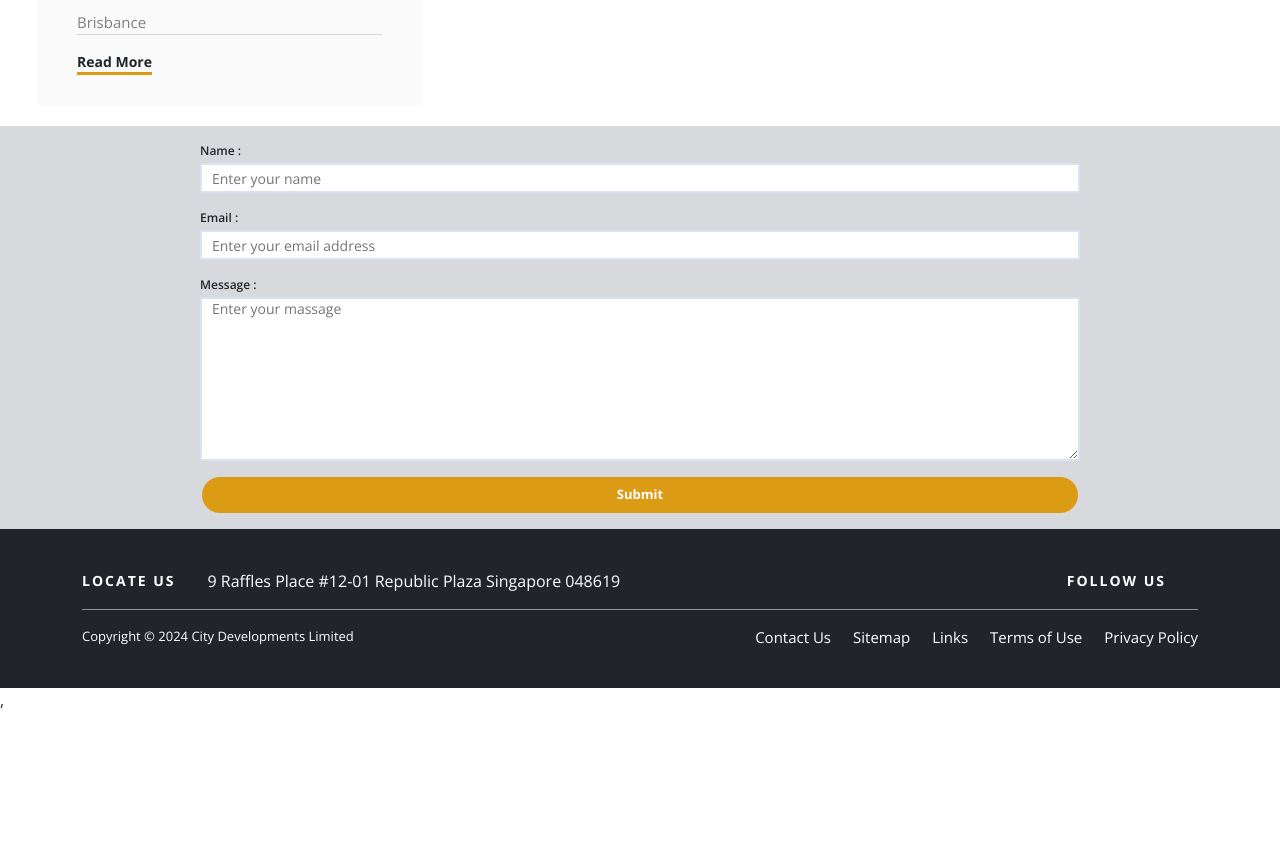
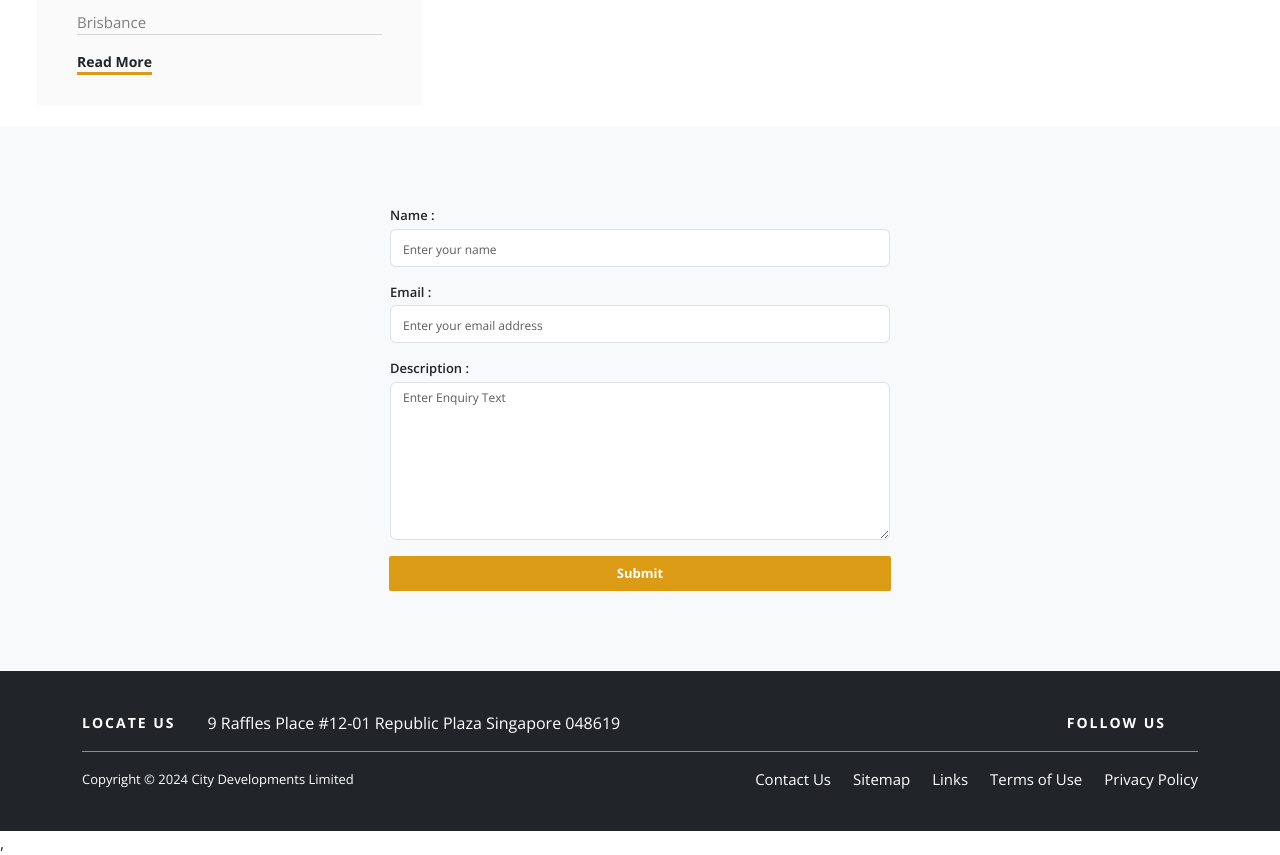
Before and after one commit to shashil-itorix/cdl-webapp, a React (Create React App) app: page /commercial in a window 1280 px wide. Shown: the part 680-1535 px from the top of the page. Before the commit the page ends 1392 px from the top, so only its background shows below. Built offline with nearby package versions, Linux system fonts and the light colour scheme.

Commit message:
first commit

```diff
--- a/src/pages/ListingProperty/ContactForm.js
+++ b/src/pages/ListingProperty/ContactForm.js
@@ -5,7 +5,7 @@ const ContactForm = () => {
     const [formData, setFormData] = useState({
         name: "",
         email: "",
-        message: "",
+        description: "",
     });
 
     console.log(formData);
@@ -16,8 +16,9 @@ const ContactForm = () => {
         <input
             placeholder="Enter your name"
             value={formData.name}
+            className="form-control"
             onChange={(e) => setFormData({ ...formData, name: e.target.value })}
-/>
+          />
       </div>
 
       <div className="form-desc">
@@ -26,17 +27,19 @@ const ContactForm = () => {
         placeholder="Enter your email address"
         value={formData.email}
         type="email"
+        className="form-control"
         onChange={(e) => setFormData({ ...formData, email: e.target.value })}
          />
       </div>
 
       <div className="form-desc">
-        <label>Message :</label>
+        <label>Description :</label>
         <textarea
-        placeholder="Enter your massage"
-        value={formData.message}
-        rows="8"
-        onChange={(e) => setFormData({ ...formData, message: e.target.value })}
+        placeholder="Enter Enquiry Text"
+        value={formData.description}
+        rows="6"
+        className="form-control"
+        onChange={(e) => setFormData({ ...formData, description: e.target.value })}
         />
       </div>
 
--- a/src/pages/ListingProperty/style.scss
+++ b/src/pages/ListingProperty/style.scss
@@ -174,58 +174,27 @@
 
 
 .property-form{
-    padding: 1rem 2rem;
+    padding: 5rem 2rem;
     display: flex;
-        align-items: center;
-        justify-content: center;
-        background-color: #d7d9dd;
+    align-items: center;
+    justify-content: center;
+    background-color: #f7f9fa;
+
     .form-items{
         display: flex;
         flex-direction: column;
         align-items: center;
         gap: 1rem;
         width: 100%;
-        max-width: 880px;
+        max-width: 500px;
         .form-desc{
             width: 100%;
             display: flex;
             flex-direction: column;
             gap: 0.2rem;
             label{
-                font-size: 12px;
+                font-size: 13px;
                 font-weight: 600;
-            }
-            input, textarea{
-                padding: 0 10px;
-                text-align: left;
-                transition-property: box-shadow, background;
-                transition-duration: 150ms;
-                transition-timing-function: ease-in-out;
-                background-color: #FFFFFF;
-                border-width: 2px;
-                border-style: solid;
-                border-color: #DAE3F3;
-                border-radius: 0px;
-                color: #272C34;
-                width: 100%;
-                cursor: text;
-                font-size: 14px;
-                line-height: 20px;
-                letter-spacing: 0px;
-                font-weight: 400;
-                font-style: normal;
-                &:hover{
-                    box-shadow: 0px 2px 4px rgb(39 44 52 / 12%);
-                }
-                &:focus{
-                    transition-property: border-color, box-shadow, background;
-                    border-color: #39414D;
-                    outline: 0px;
-                    box-shadow: 0 0 0 3px #c5d2e7;
-                }
-            }
-            input{
-                height: 30px;
             }
         }
 
@@ -234,15 +203,17 @@
             cursor: pointer;
             background-color: #dc9b14;
             padding: 0.5rem 1rem;
-            border-radius: 1.5rem;
+            border-radius: 2px;
             color: #fff;
             font-weight: 700;
             font-size: 13px;
             text-align: center;
-            width: 96%;
-            &:hover{
-                background-color: #edbf639a;
-            }
+            width: 94%;
         }
     }
 }
+.form-control{
+    &::placeholder{
+        font-size: 12px;
+    }
+}
```
Also changed, not shown: src/App.js (+2 -6 lines).
